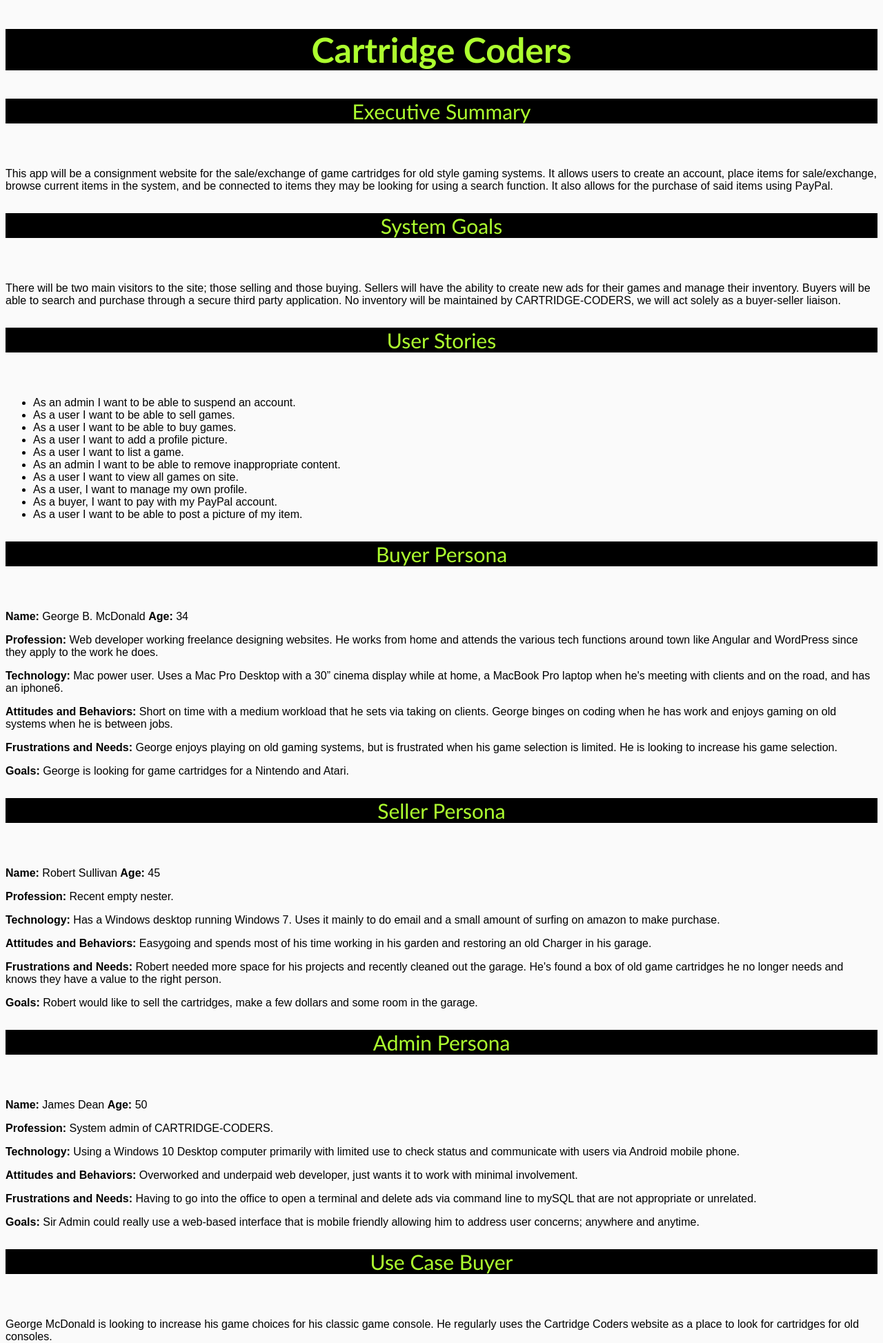
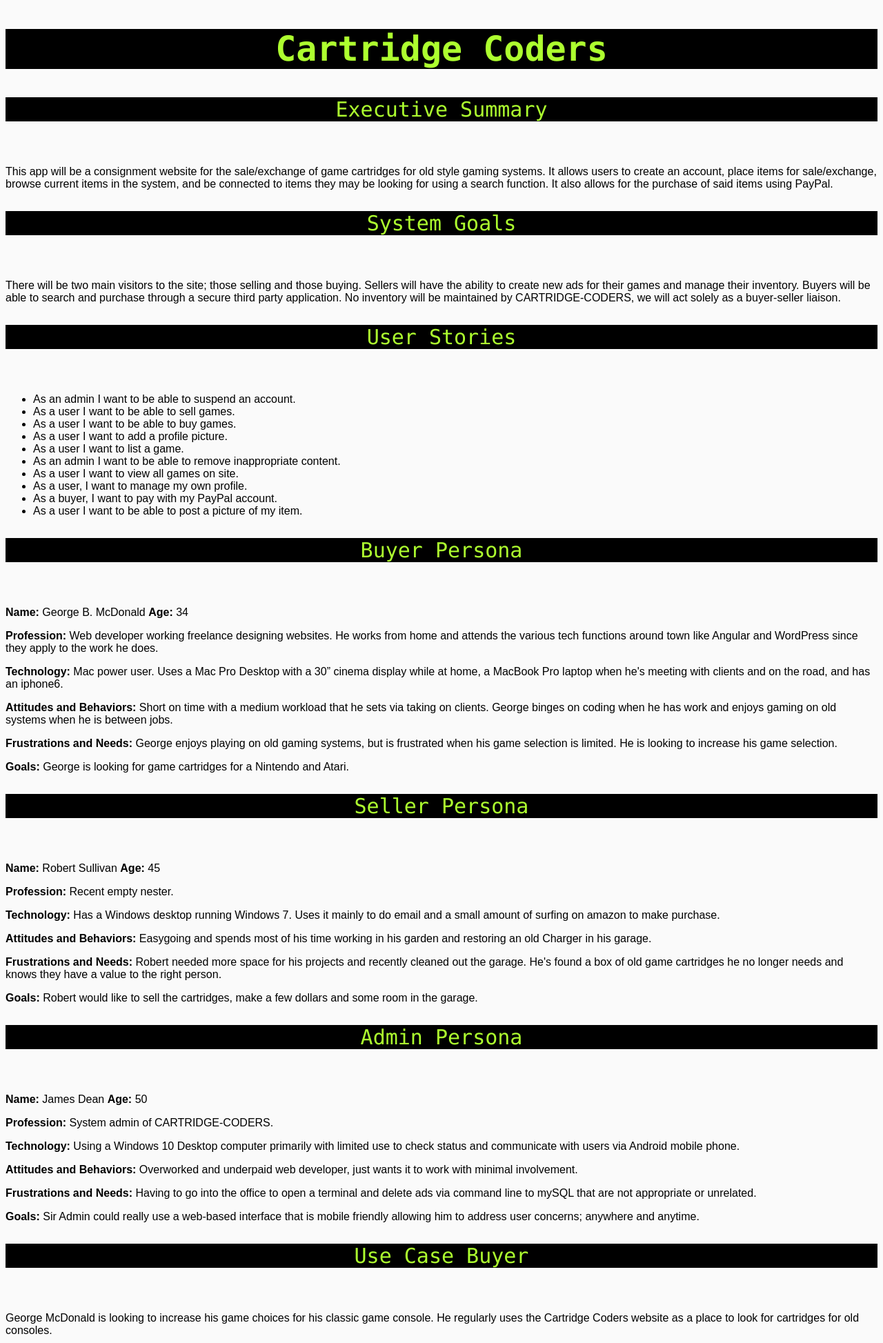
Before and after one commit to wyndows/cartridge-coders, a PHP site: page /epic/index.php in a window 1280 px wide. Shown: the top 1947 px of the page at 69% size. Run offline with PHP 8.4, Linux system fonts and the light colour scheme.

Commit message:
updated font

```diff
--- a/css/style.css
+++ b/css/style.css
@@ -1,7 +1,7 @@
 .header {
 	background-color: black;
 	font-size: 50px;
-	font-family: Calibri, Candara, Segoe, 'Segoe UI', Optima, Arial, sans-serif;
+	font-family: Consolas, Calibri, Candara, Segoe, 'Segoe UI', Optima, Arial, sans-serif;
 	text-align: center;
 	color: greenyellow;
 }
@@ -9,9 +9,10 @@
 .title {
 	background-color: black;
 	font-size: 50px;
-	font-family: Calibri, Candara, Segoe, 'Segoe UI', Optima, Arial, sans-serif;
+	font-family: Consolas, Calibri, Candara, Segoe, 'Segoe UI', Optima, Arial, sans-serif;
 	text-align: center;
 	color: greenyellow;
+
 }
 
 body {
```
